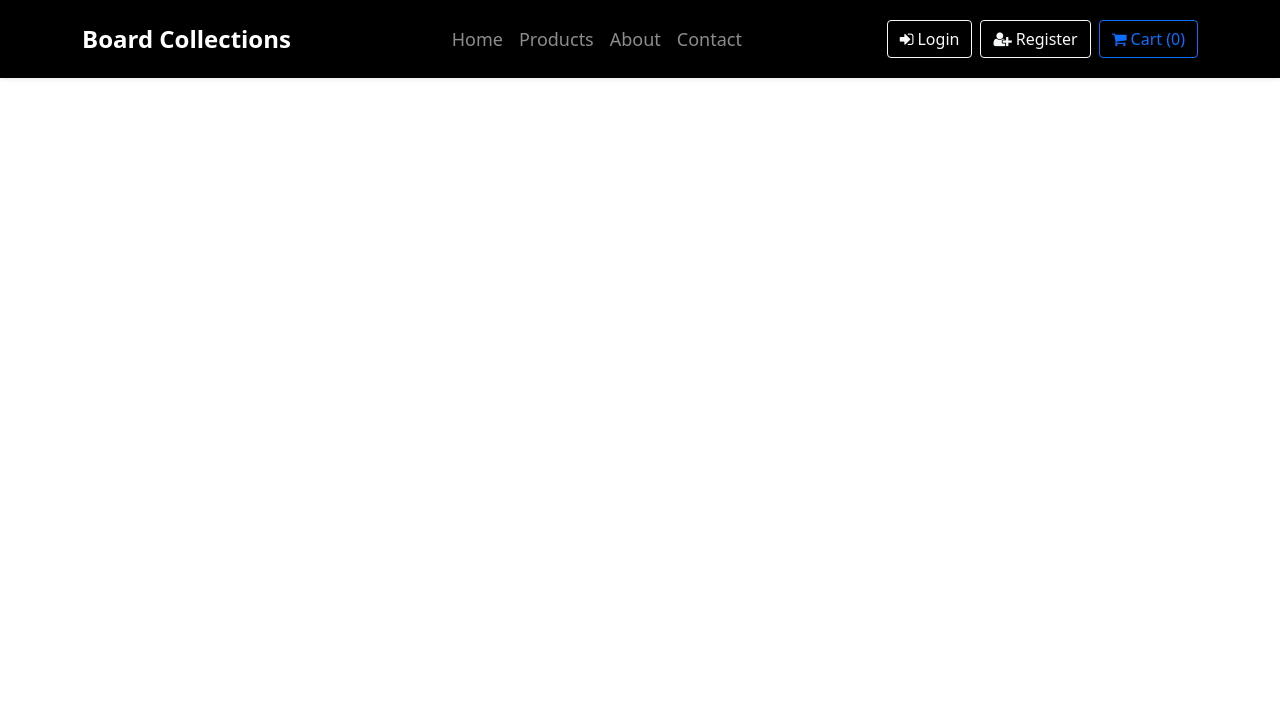
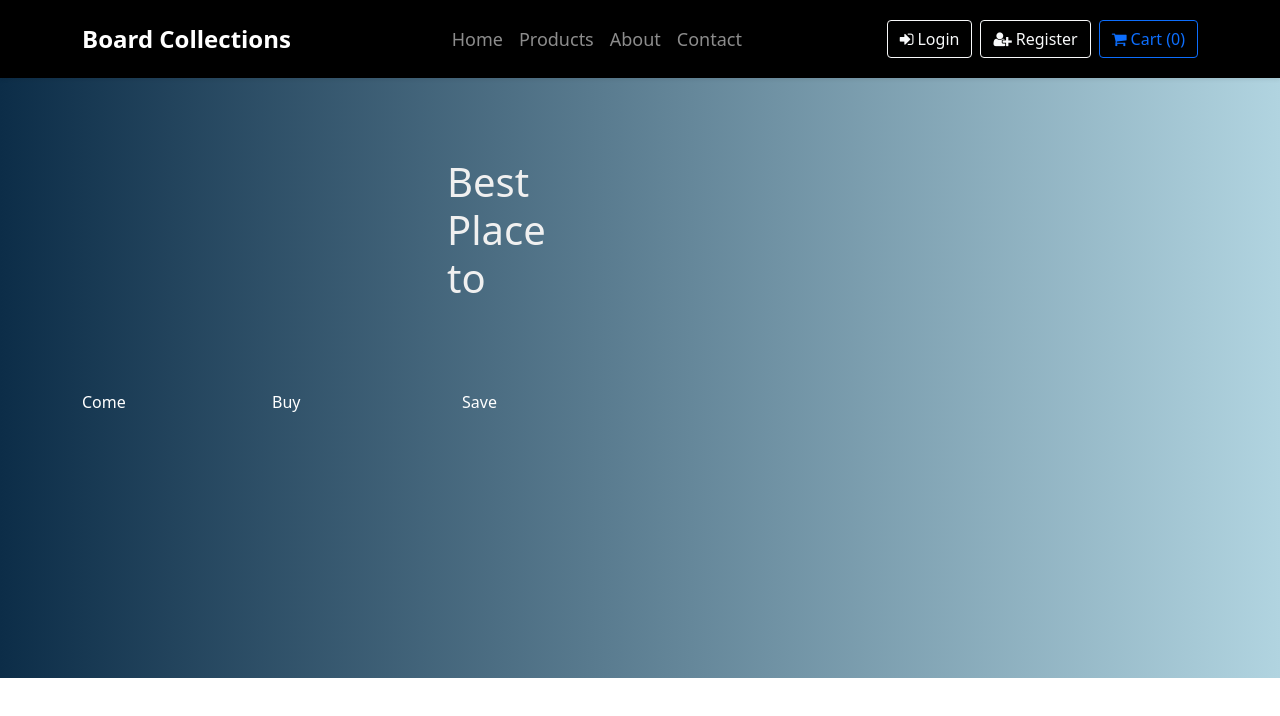
Before and after one commit to Sheefa1699/pbl, a React (Create React App) app: page / in a window 1280 px wide. Shown: the top 716 px of the page. Built offline with nearby package versions, Linux system fonts and the light colour scheme.

Commit message:
added Login Page

```diff
--- a/src/App.js
+++ b/src/App.js
@@ -13,12 +13,13 @@ function App() {
   return (
     <>
     <Navbar/>
-    <Router>
+    {/* <Router>
       <Routes>
           <Route path="/" component={Home} />
           <Route path='/products' component={Products} />
       </Routes>
-    </Router>
+    </Router> */}
+    <Home />
     </>
   );
 }
--- a/src/component/home.css
+++ b/src/component/home.css
@@ -5,7 +5,7 @@
 }
 .mainhead1{
     color: rgb(240, 240, 240);
-    padding: 150px;
-    transform: rotate(90deg);
+    padding: 80px;
+    /* transform: rotate(90deg); */
 
 }
```
Also changed, not shown: src/Pages/Login.jsx (added, +7 -0 lines).
